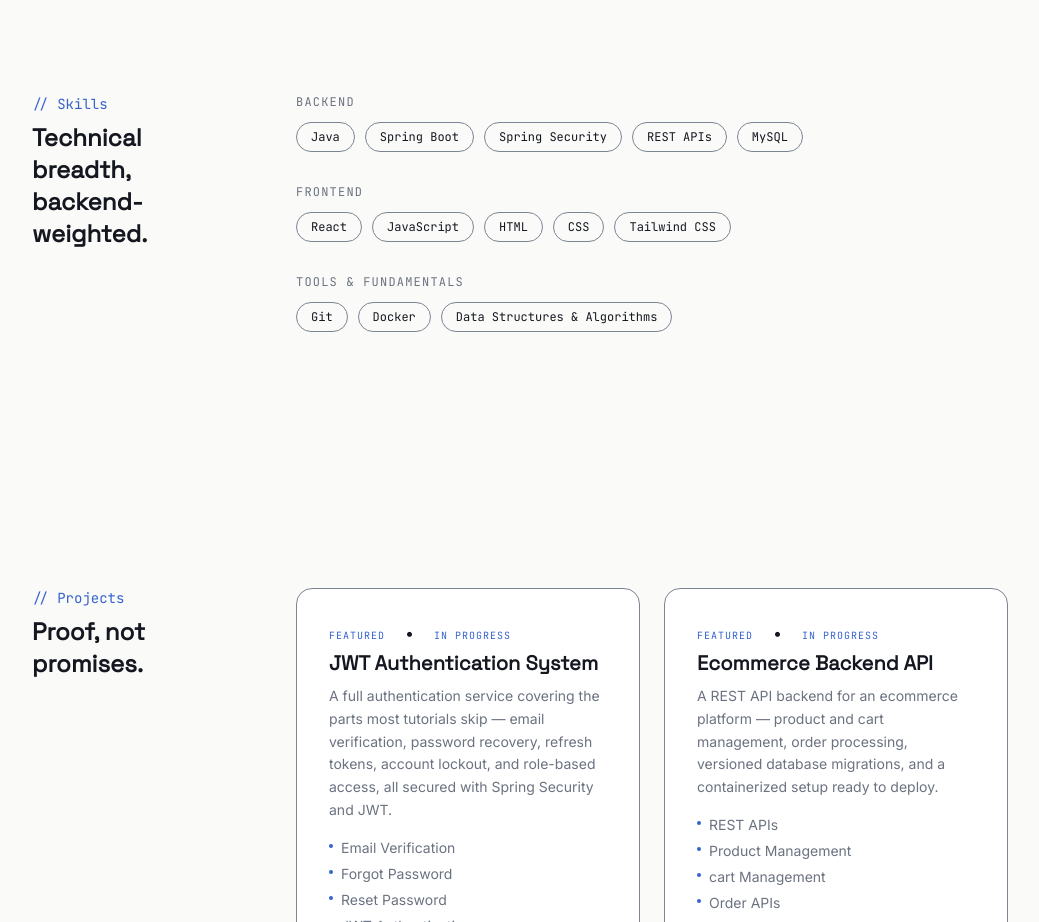
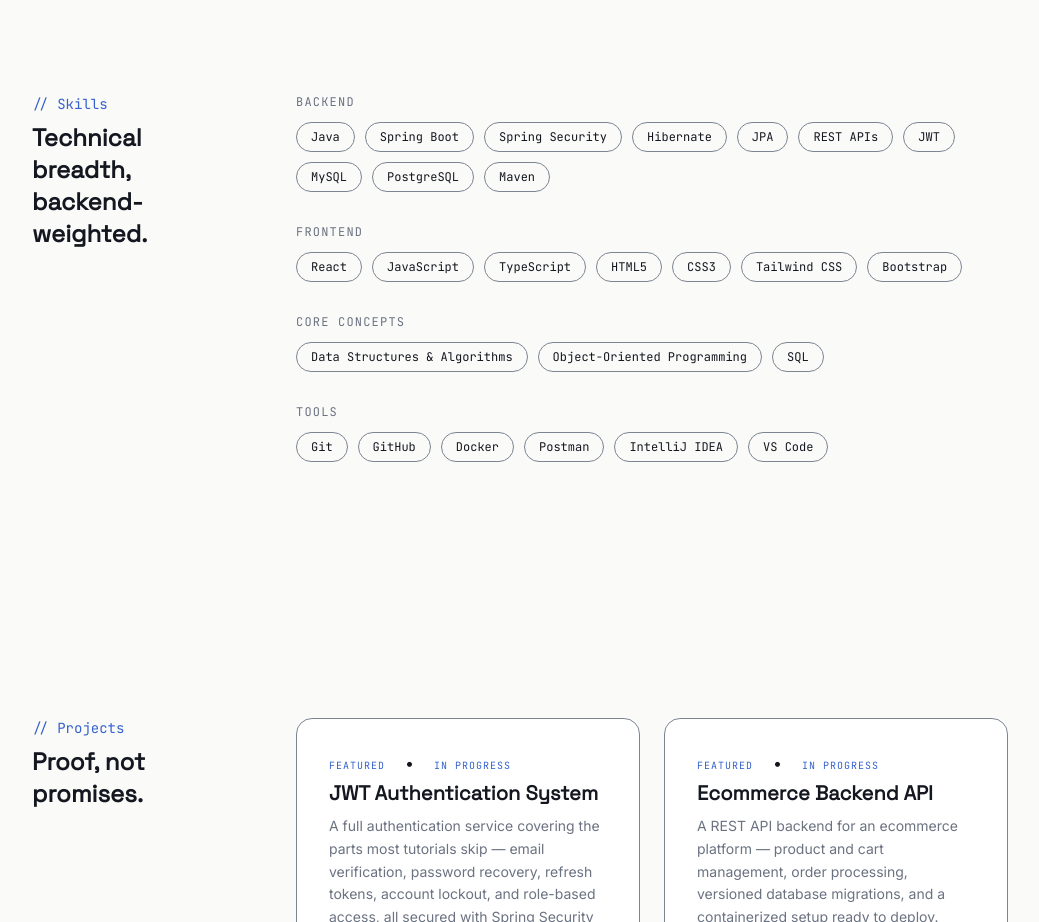
Before and after one commit to aathi1412/portfolio, a React (Vite) app: page / in a window 1280 px wide. Shown: the part 1300-2222 px from the top of the page, without its empty margins (120-1159 px from the left). Built offline with nearby package versions, Linux system fonts and the light colour scheme.

Commit message:
refactor(skills): Update skill groups
- Added new skills to the backend group
- Added new skills to the frontend group
- Split Tools & Fundamentals into Core Concepts and Tools groups

```diff
--- a/src/data/skills.js
+++ b/src/data/skills.js
@@ -1,15 +1,48 @@
-
 export const skillGroups = [
     {
-    label: 'Backend',
-    skills: ['Java', 'Spring Boot', 'Spring Security', 'REST APIs', 'MySQL'],
+        label: "Backend",
+        skills: [
+            "Java",
+            "Spring Boot",
+            "Spring Security",
+            "Hibernate",
+            "JPA",
+            "REST APIs",
+            "JWT",
+            "MySQL",
+            "PostgreSQL",
+            "Maven",
+        ],
     },
     {
-    label: 'Frontend',
-    skills: ['React', 'JavaScript', 'HTML', 'CSS', 'Tailwind CSS'],
+        label: "Frontend",
+        skills: [
+            "React",
+            "JavaScript",
+            "TypeScript",
+            "HTML5",
+            "CSS3",
+            "Tailwind CSS",
+            "Bootstrap",
+        ],
     },
     {
-    label: 'Tools & Fundamentals',
-    skills: ['Git', 'Docker', 'Data Structures & Algorithms'],
+        label: "Core Concepts",
+        skills: [
+            "Data Structures & Algorithms",
+            "Object-Oriented Programming",
+            "SQL",
+        ],
     },
+    {
+        label: "Tools",
+        skills: [
+            "Git",
+            "GitHub",
+            "Docker",
+            "Postman",
+            "IntelliJ IDEA",
+            "VS Code",
+        ],
+    }
 ];
```
Lines whose indentation alone changed are shown as unchanged.
